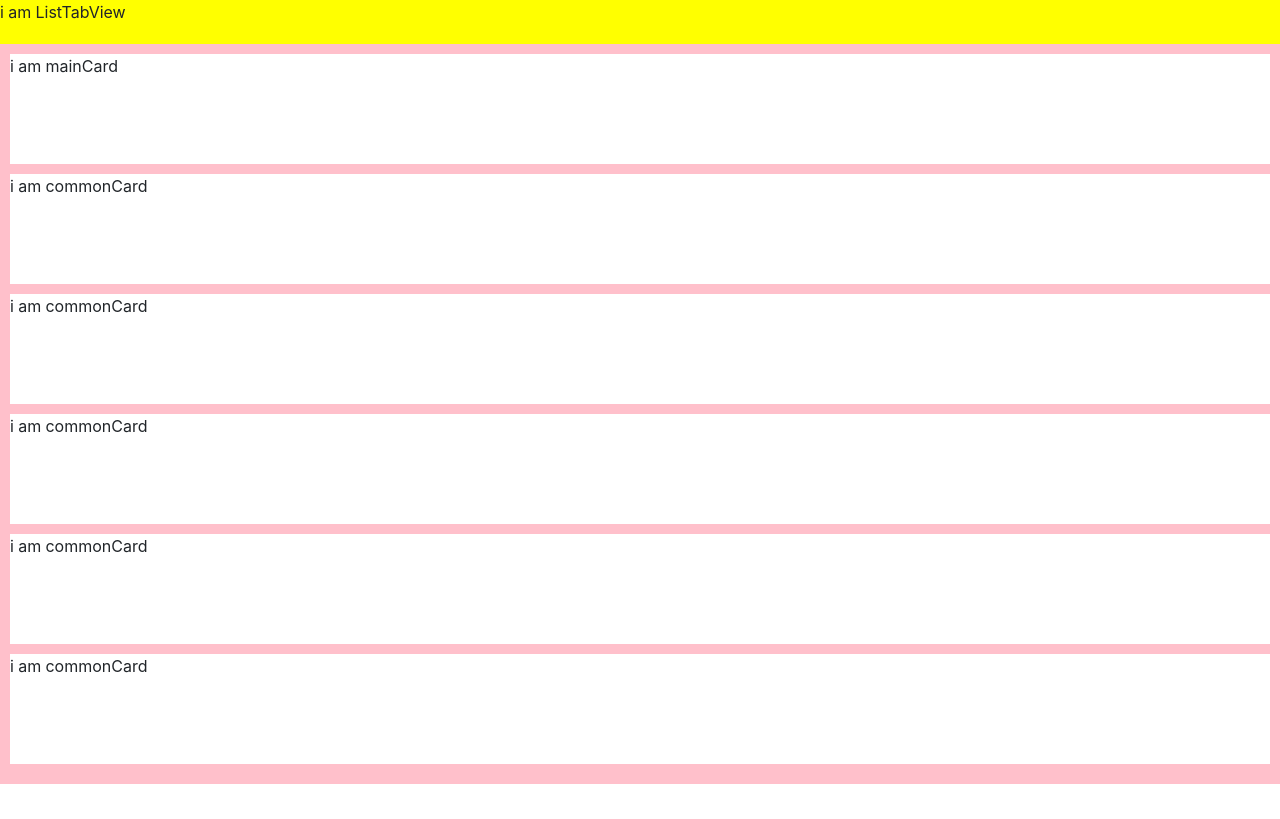
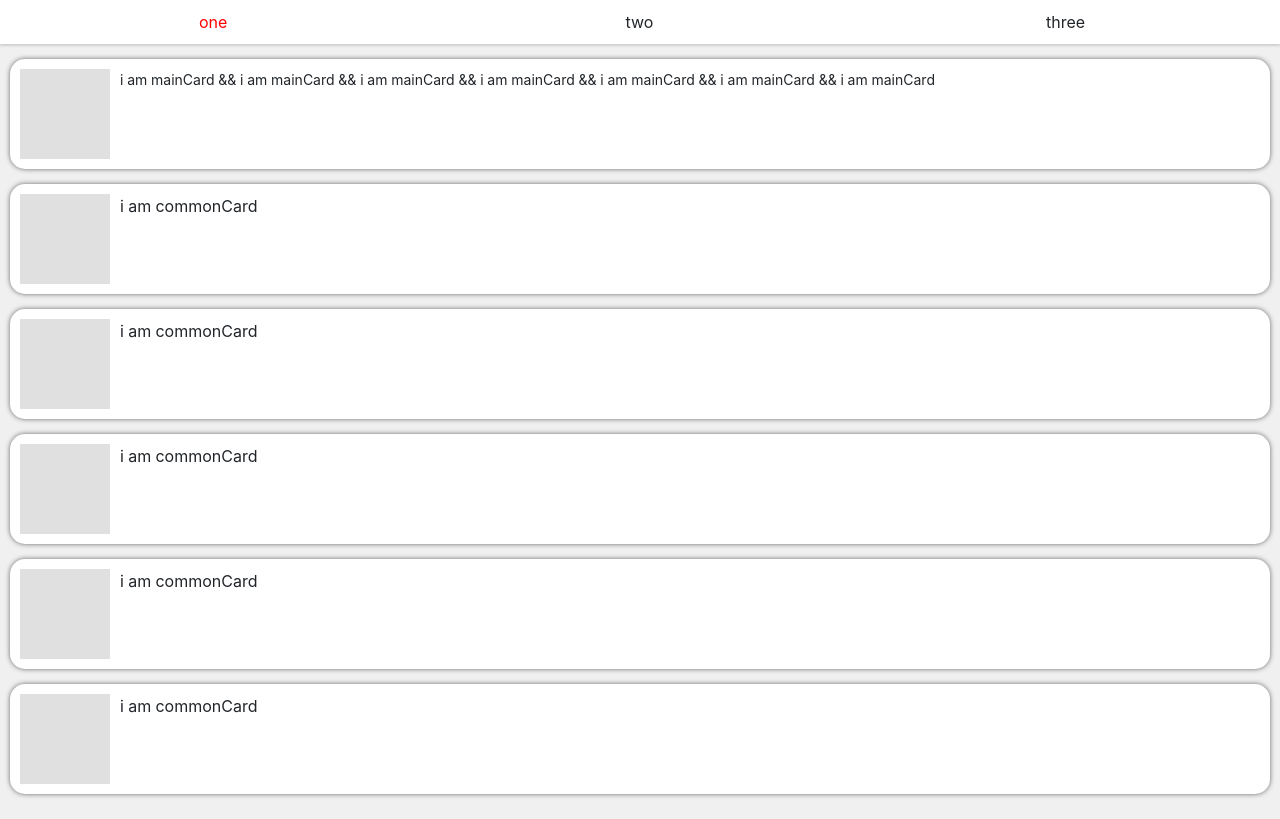
Before and after one commit to ilmeeself/MyDoubleR, a React app in the folder myDoubleR/: page / in a window 1280 px wide. Built offline with nearby package versions, Linux system fonts and the light colour scheme.

Commit message:
修改样式，引入redux管理组件状态。

```diff
--- /dev/null
+++ b/myDoubleR/src/DX_List/dxListActions.js
@@ -0,0 +1,11 @@
+export const CHANGE_SELECTEDSTATUS = 'CHANGE_SELECTEDSTATUS';
+
+export const ListTabViewSelectedStatus = {
+  	isSelectedOne: true,
+	isSelectedTwo: false,
+	isSelectedThree: false
+}
+
+export function changeSelectedStatus(selectedNum) {
+  return { type: CHANGE_SELECTEDSTATUS, selectedNum: selectedNum}
+}
--- /dev/null
+++ b/myDoubleR/src/DX_List/dxListReducer.js
@@ -0,0 +1,39 @@
+import { ListTabViewSelectedStatus } from './dxListActions'
+
+const clickForChange = (state, action) => {
+	if (!state)
+	return ListTabViewSelectedStatus
+
+    switch (action.type) {
+      case 'CHANGE_SELECTEDSTATUS':
+        return backStatusWithNum(action.selectedNum)
+      default:
+        return state
+    }
+}
+
+function backStatusWithNum(num){
+  var flag1 = false;
+  var flag2 = false;
+  var flag3 = false;
+  if (num === 1) {
+      flag1 = true;
+      flag2 = false;
+      flag3 = false;
+  }else if (num === 2) {
+      flag1 = false;
+      flag2 = true;
+      flag3 = false;
+  }else if (num === 3) {
+      flag1 = false;
+      flag2 = false;
+      flag3 = true;
+  }
+
+  return {
+    isSelectedOne: flag1,
+    isSelectedTwo: flag2,
+    isSelectedThree: flag3
+  };
+}
+export default clickForChange
--- a/myDoubleR/src/DX_List/dxListView.js
+++ b/myDoubleR/src/DX_List/dxListView.js
@@ -4,7 +4,9 @@ import React, { Component } from 'react'
 import { render } from 'react-dom';
 import { createStore } from 'redux'
 import { Provider } from 'react-redux'
+import { connect } from 'react-redux'
 import "./dxListViews.less";
+import { changeSelectedStatus} from './dxListActions'
 
 class ListRootView extends Component{
     render() {
@@ -21,12 +23,46 @@ export default ListRootView
 
 // 分栏
 class ListTabView extends Component{
+
+    changeListTabViewStatus(num){
+      if (this.props.onClickBtnWithNum) {
+        this.props.onClickBtnWithNum(num)
+      }
+    }
+
     render() {
         return (
-        	<div id = "listTabView">i am ListTabView</div>
+        	<div id = "listTabView">
+                { this.props.isSelectedOne && <p id = "listTabView_Section_Selected" onClick={this.changeListTabViewStatus.bind(this, 1)}>one</p> }
+                { !this.props.isSelectedOne && <p id = "listTabView_Section_NotSelected" onClick={this.changeListTabViewStatus.bind(this, 1)}>one</p> }
+
+                { this.props.isSelectedTwo && <p id = "listTabView_Section_Selected" onClick={this.changeListTabViewStatus.bind(this, 2)}>two</p> }
+                { !this.props.isSelectedTwo && <p id = "listTabView_Section_NotSelected" onClick={this.changeListTabViewStatus.bind(this, 2)}>two</p> }
+
+                { this.props.isSelectedThree && <p id = "listTabView_Section_Selected" onClick={this.changeListTabViewStatus.bind(this, 3)}>three</p> }
+                { !this.props.isSelectedThree && <p id = "listTabView_Section_NotSelected" onClick={this.changeListTabViewStatus.bind(this, 3)}>three</p> }
+            </div>
         );
     }
 }
+
+const mapStateToProps = (state) => {
+  return {
+    isSelectedOne: state.isSelectedOne,
+    isSelectedTwo: state.isSelectedTwo,
+    isSelectedThree: state.isSelectedThree
+  }
+}
+
+const mapDispatchToProps = (dispatch) => {
+  return {
+    onClickBtnWithNum: (num) => {
+      dispatch(changeSelectedStatus(num))
+    }
+  }
+}
+
+ListTabView = connect(mapStateToProps, mapDispatchToProps)(ListTabView)
 
 
 // 展示部分
@@ -37,25 +73,30 @@ class ListShowView extends Component{
         for(var i = 0;i < arr.length;i++){
             var item = arr[i]
             if (item === 'i am mainCard') {
-                list.push(<ListShowMainCard decs={item}/>)
+                list.push(<ListShowMainCard decs={'i am mainCard && i am mainCard && i am mainCard && i am mainCard && i am mainCard && i am mainCard && i am mainCard'}/>)
             }else if (item === 'i am commonCard'){
                 list.push(<ListShowCommonCard decs={item}/>)
             }
         }
         return (
-        	<div id = "listShowView">
-	        	{list}
-        	</div>
+            <div>
+                { this.props.isSelectedOne && <div id = "listShowViewOne">{list}</div> }
+                { this.props.isSelectedTwo && <div id = "listShowViewTwo">two</div> }
+                { this.props.isSelectedThree && <div id = "listShowViewThree">three</div> }
+            </div>
+
         );
     }
 }
+ListShowView = connect(mapStateToProps, mapDispatchToProps)(ListShowView)
+
 
 function callBackDataCount(){
     return ['i am mainCard', 'i am commonCard', 'i am commonCard', 'i am commonCard', 'i am commonCard', 'i am commonCard'];
 }
 
 /*
-  ListShowView内部卡片--mainCard
+  ListShowView--One内部卡片--mainCard
 */
 class ListShowMainCard extends Component{
     constructor (props) {
@@ -63,14 +104,17 @@ class ListShowMainCard extends Component{
     }
     render() {
         return (
-        	<div id = "listShowMainCard">{this.props.decs}</div>
+        	<div id = "listShowMainCard">
+                <div id = "listShowMainCard_Pic"></div>
+                <p id = "listShowMainCard_Title">{this.props.decs}</p>
+            </div>
         )
     }
 }
 
 
 /*
-  ListShowView内部卡片--commonCard
+  ListShowView--One内部卡片--commonCard
 */
 class ListShowCommonCard extends Component{
     constructor (props) {
@@ -78,7 +122,10 @@ class ListShowCommonCard extends Component{
     }
     render() {
         return (
-        	<div id = "listShowCommonCard">{this.props.decs}</div>
+        	<div id = "listShowCommonCard">
+                <div id = "listShowCommonCard_Pic"></div>
+                <p id = "listShowCommonCard_Title">{this.props.decs}</p>
+            </div>
         )
     }
 }
--- a/myDoubleR/src/DX_List/dxListViews.less
+++ b/myDoubleR/src/DX_List/dxListViews.less
@@ -1,36 +1,121 @@
+@screen_width: 200px;
+
 #listRootView {
+    overflow-y: hidden;
     width: 100%;
     height: 100%;
     margin: auto;
-    background-color: orange;
+    background-color: #F0F0F0;
 }
 
+
 #listTabView {
+    position: fixed;
+    box-shadow: 0px 2px 2px #D0D0D0;
     width: 100%;
     height: 44px;
     margin: 0px;
-    background-color: yellow;
+    background-color: white;
+
+    #listTabView_Section_Selected {
+        float: left;
+        margin-top: 10px;
+        width: 33.3%;
+        text-align: center;
+        color: red;
+    }
+
+    #listTabView_Section_NotSelected {
+        float: left;
+        margin-top: 10px;
+        width: 33.3%;
+        text-align: center;
+    }
 }
 
-#listShowView {
-	width: 100%;
-    height: 100%;
-    margin: 0px;
-    padding: 10px;
-    background-color: pink;
+    #listShowViewOne {
+        overflow: scroll;
+    	width: 100%;
+        height: 100%;
+        margin-top: 49px;
+        padding: 10px;
+        background-color: #F0F0F0;
+
+        #listShowMainCard {
+        border-radius: 15px;
+        box-shadow: 0 0 5px #686868;
+        width: 100%;
+        height: 110px;
+        margin: 0px 0px 15px 0px;
+        background-color: white;
+
+        #listShowMainCard_Pic {
+            float: left;
+            width: 90px;
+            height: 90px;
+            margin: 10px;
+            background-color: #E0E0E0;
+        }
+
+        #listShowMainCard_Title {
+            float: left;
+            margin-top: 10px;
+            max-width: calc(~"100% - 120px");//calc() 函数用于动态计算长度值。表示最大宽度为(屏幕宽度100%-120px)
+            height: auto;
+
+            font-size: 14px;
+            text-align: left;
+            display: inline-block;
+            overflow: hidden;
+            cursor: pointer;
+            display: -webkit-box;
+            word-wrap: break-word;
+            text-overflow: ellipsis;
+            -webkit-box-orient: vertical;
+            -webkit-line-clamp: 2;//限制2行
+        }
+    }
+
+    #listShowCommonCard {
+        border-radius: 15px;
+        box-shadow: 0 0 5px #686868;
+        width: 100%;
+        height: 110px;
+        margin: 0px 0px 15px 0px;
+        background-color: white;
+
+        #listShowCommonCard_Pic {
+            float: left;
+            width: 90px;
+            height: 90px;
+            margin: 10px;
+            background-color: #E0E0E0;
+        }
+
+        #listShowCommonCard_Title {
+            float: left;
+            margin-top: 10px;
+        }
+    }
 }
 
 
-#listShowMainCard {
+
+
+#listShowViewTwo {
+    overflow: scroll;
     width: 100%;
-    height: 110px;
-    margin: 0px 0px 10px 0px;
-    background-color: white;
+    height: 100%;
+    margin-top: 49px;
+    padding: 10px;
+    background-color: green;
 }
 
-#listShowCommonCard {
+#listShowViewThree {
+    overflow: scroll;
     width: 100%;
-    height: 110px;
-    margin: 0px 0px 10px 0px;
-    background-color: white;
+    height: 100%;
+    margin-top: 49px;
+    padding: 10px;
+    background-color: blue;
 }
--- a/myDoubleR/src/index.js
+++ b/myDoubleR/src/index.js
@@ -11,15 +11,17 @@ import toDoForChange from './doubleRdemo/reducer';
 import App from './js/App';
 import btnReducer from './js/redux_test/clickBtnReducer'
 import todoApp from './indexReducer';
+
+import clickForChange from './DX_List/dxListReducer';
 import ListRootView from './DX_List/dxListView';
 
-
+const store = createStore(clickForChange)
 class Root extends React.Component {
     render() {
         return (
-          <div>
-            <ListRootView />
-          </div>
+        	<Provider store={store}>
+        		<ListRootView />
+        	</Provider>
         );
     }
 }
```
